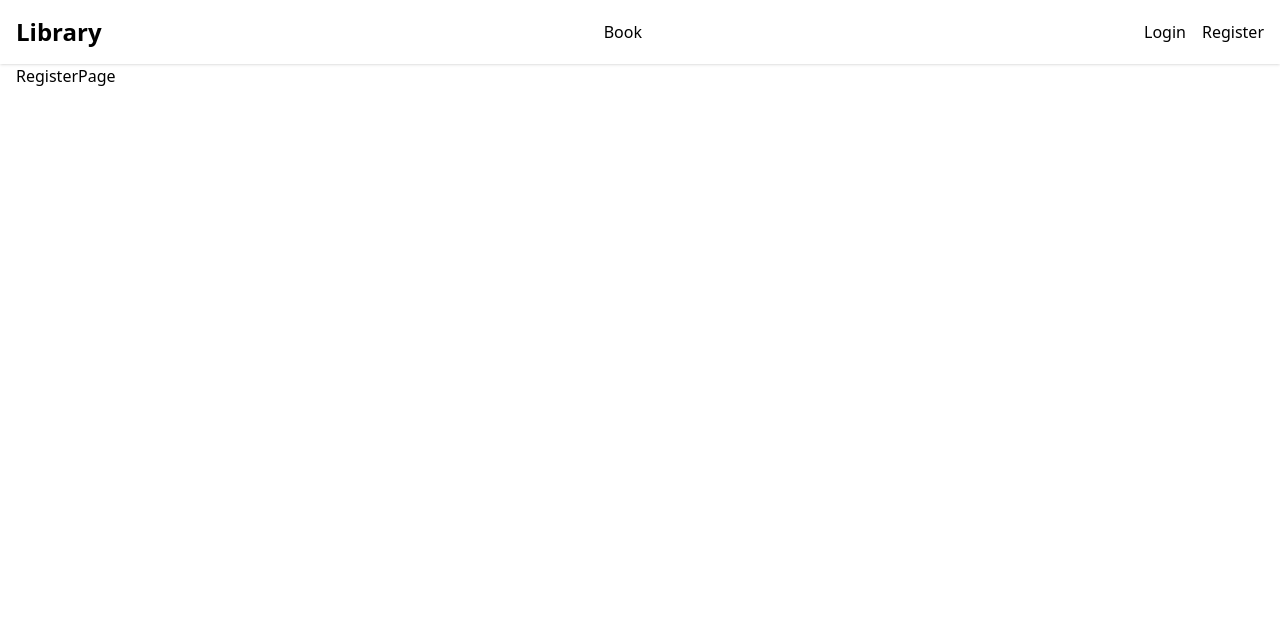
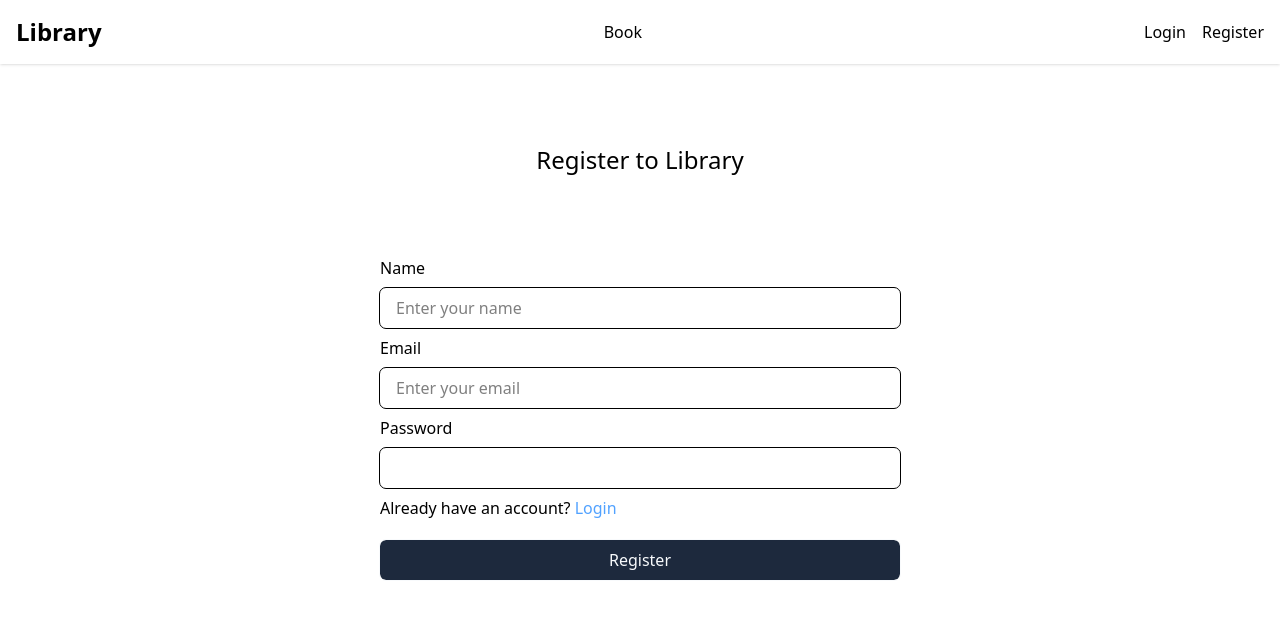
Before and after one commit to jarfiz/mern-library, a React (Vite) app in the folder frontend/: page /register in a window 1280 px wide. Shown: the top 618 px of the page. Built offline with nearby package versions, Linux system fonts and the light colour scheme.

Commit message:
feat: implement RegisterPage with form handling and validation fix: update Navbar to use Link for Register button style: add input styling in index.css

```diff
--- a/frontend/src/components/Navbar.jsx
+++ b/frontend/src/components/Navbar.jsx
@@ -21,7 +21,7 @@ const Navbar = () => {
             <button>Login</button>
           </div>
           <div>
-            <button>Register</button>
+            <Link to='/register'>Register</Link>
           </div>
         </div>
       </nav>
--- a/frontend/src/index.css
+++ b/frontend/src/index.css
@@ -1 +1,5 @@
 @import 'tailwindcss';
+
+input {
+  @apply pl-4 outline py-2 rounded-md;
+}
--- a/frontend/src/page/RegisterPage.jsx
+++ b/frontend/src/page/RegisterPage.jsx
@@ -1,5 +1,81 @@
+import { useState } from 'react';
+import { Link } from 'react-router-dom';
+
 const RegisterPage = () => {
-  return <div>RegisterPage</div>;
+  const [formData, setFormData] = useState({
+    name: '',
+    email: '',
+    password: '',
+  });
+
+  const { name, email, password } = formData;
+
+  const handleRegister = (e) => {
+    e.preventDefault();
+  };
+  const handleChange = (e) => {
+    setFormData((prev) => ({
+      ...prev,
+      [e.target.name]: e.target.value,
+    }));
+  };
+
+  return (
+    <div className='mt-20'>
+      <h1 className='mb-20 text-center text-2xl font-medium'>
+        Register to Library
+      </h1>
+      <form onSubmit={handleRegister} className='mx-auto w-5/12 space-y-2'>
+        <div className='flex flex-col space-y-2'>
+          <label htmlFor='name'>Name</label>
+          <input
+            type='text'
+            name='name'
+            id='name'
+            placeholder='Enter your name'
+            value={name}
+            onChange={handleChange}
+          />
+        </div>
+        <div className='flex flex-col space-y-2'>
+          <label htmlFor='email'>Email</label>
+          <input
+            type='email'
+            name='email'
+            id='email'
+            placeholder='Enter your email'
+            value={email}
+            onChange={handleChange}
+          />
+        </div>
+
+        <div className='flex flex-col space-y-2'>
+          <label htmlFor='password'>Password</label>
+          <input
+            type='password'
+            name='password'
+            id='password'
+            value={password}
+            onChange={handleChange}
+          />
+        </div>
+        <div>
+          <p>
+            Already have an account?{' '}
+            <Link to='/login' className='text-blue-400 hover:text-blue-600'>
+              Login
+            </Link>
+          </p>
+        </div>
+        <button
+          type='submit'
+          className='mt-3 w-full cursor-pointer rounded-md bg-slate-800 py-2 font-medium text-slate-50 outline hover:bg-slate-700'
+        >
+          Register
+        </button>
+      </form>
+    </div>
+  );
 };
 
 export default RegisterPage;
```
